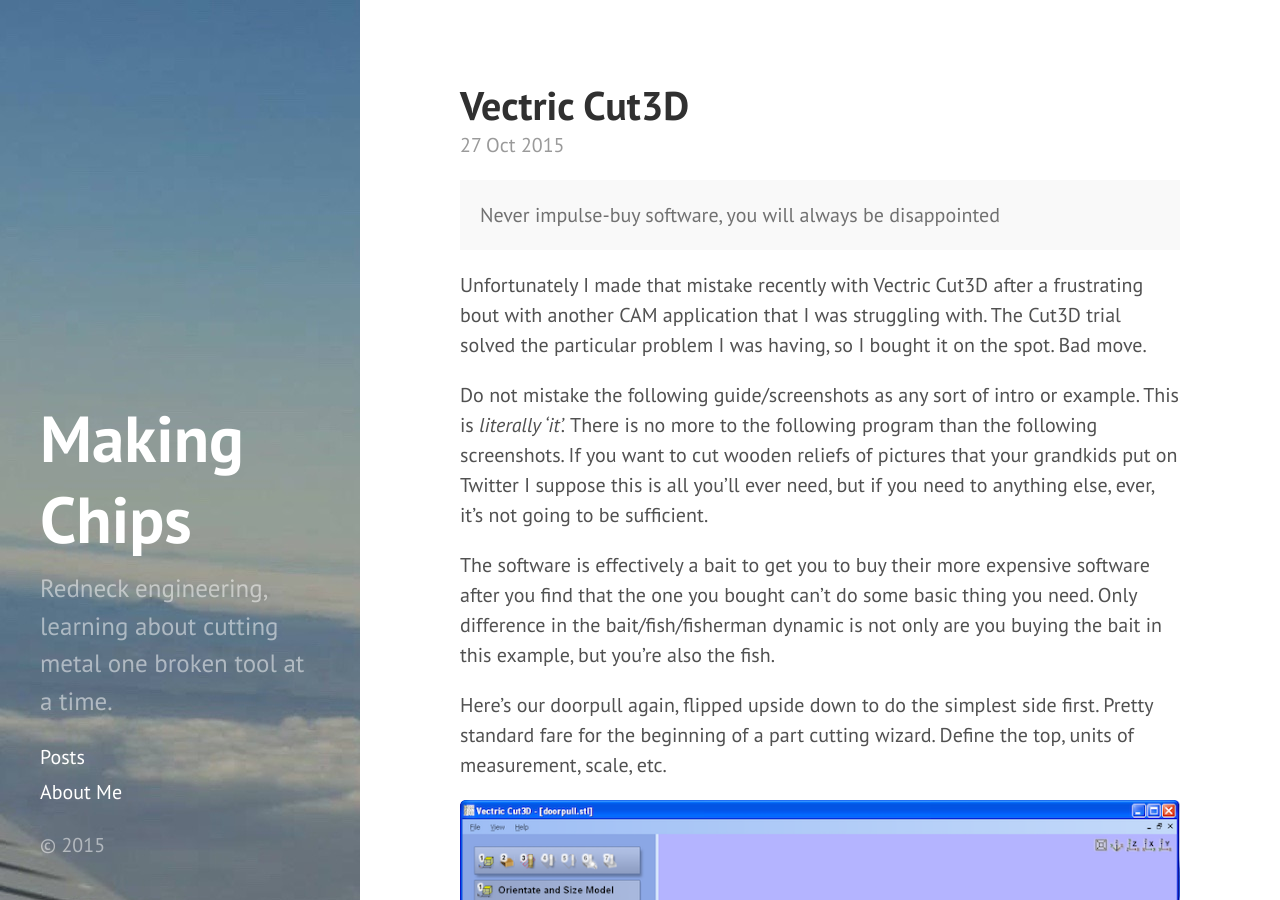
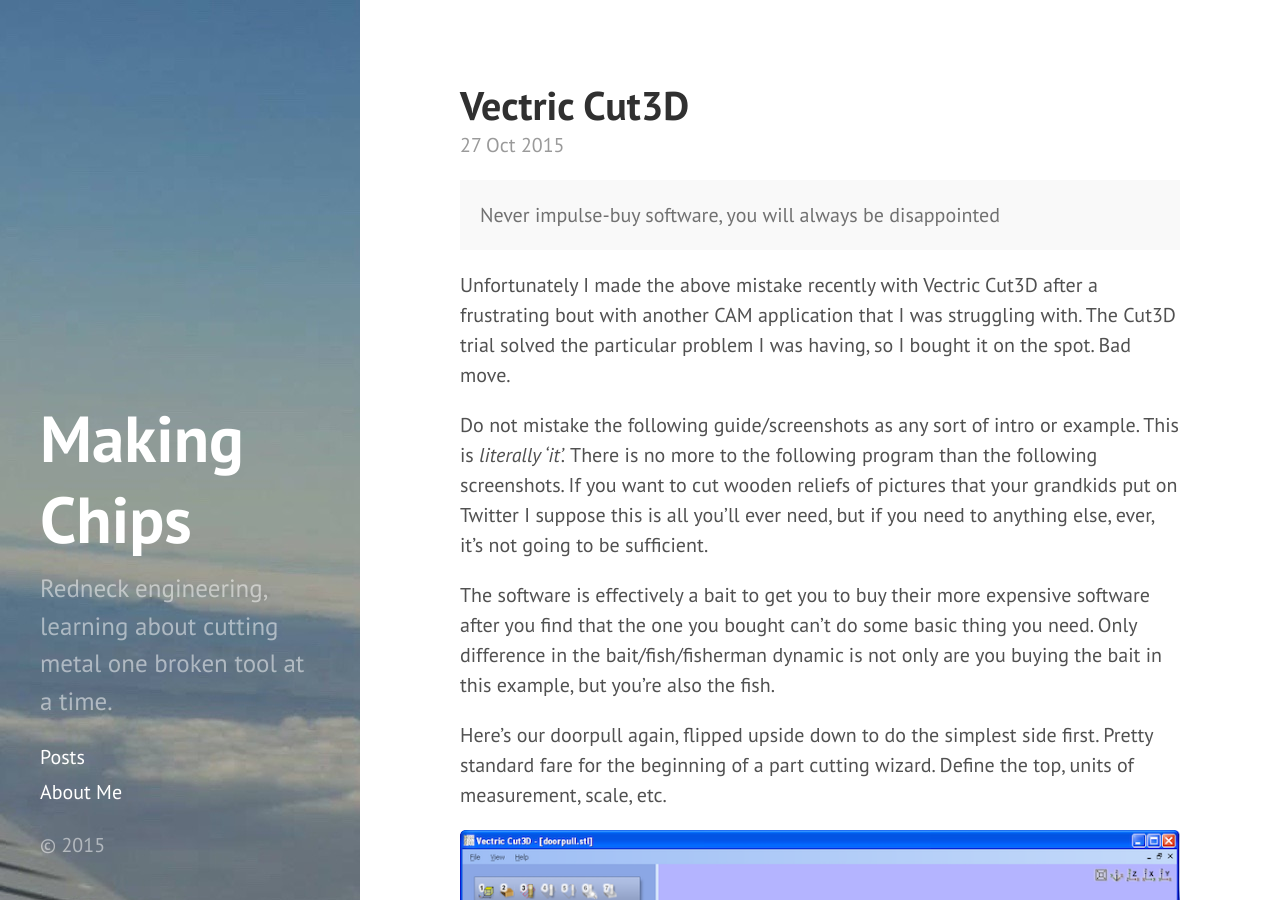
Before and after one commit to makingchips/makingchips.github.io, a Jekyll site: the page built from _posts/2015-10-27-VectricCut3D.md, in a window 1280 px wide and 900 px high. Built offline with Jekyll 4.4.1, drawn with Linux system fonts in a browser that asks for light colours; Markdown is read by kramdown in place of the engine named in the settings; comment, search, counter and statistics services are not loaded.

Commit message:
Update 2015-10-27-VectricCut3D.md

```diff
--- a/_posts/2015-10-27-VectricCut3D.md
+++ b/_posts/2015-10-27-VectricCut3D.md
@@ -8,7 +8,7 @@
 Never impulse-buy software, you will always be disappointed
 </p>
 
-Unfortunately I made that mistake recently with Vectric Cut3D after a frustrating bout with another CAM application that I was struggling with.  The Cut3D trial solved the particular problem I was having, so I bought it on the spot.  Bad move.
+Unfortunately I made the above mistake recently with Vectric Cut3D after a frustrating bout with another CAM application that I was struggling with.  The Cut3D trial solved the particular problem I was having, so I bought it on the spot.  Bad move.
 
 Do not mistake the following guide/screenshots as any sort of intro or example.  This is *literally 'it'.*  There is no more to the following program than the following screenshots.  If you want to cut wooden reliefs of pictures that your grandkids put on Twitter I suppose this is all you'll ever need, but if you need to anything else, ever, it's not going to be sufficient.
 
```
